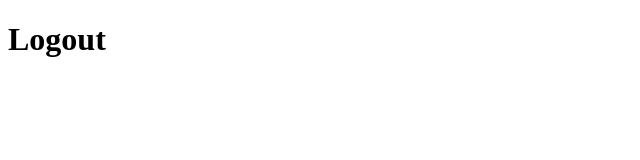
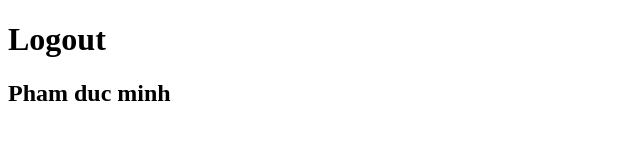
Before and after one commit to phamminh-git/learn_git, a plain HTML site: page logout.html in a window 1280 px wide. Shown: the whole page, without its empty margins (0-640 px from the left). Drawn offline with Linux system fonts and the light colour scheme.

Commit message:
add logout message

```diff
--- a/logout.html
+++ b/logout.html
@@ -8,5 +8,8 @@
 </head>
 <body>
     <h1>Logout</h1>
+    <h2>Pham duc minh
+
+    </h2>
 </body>
 </html>
```
